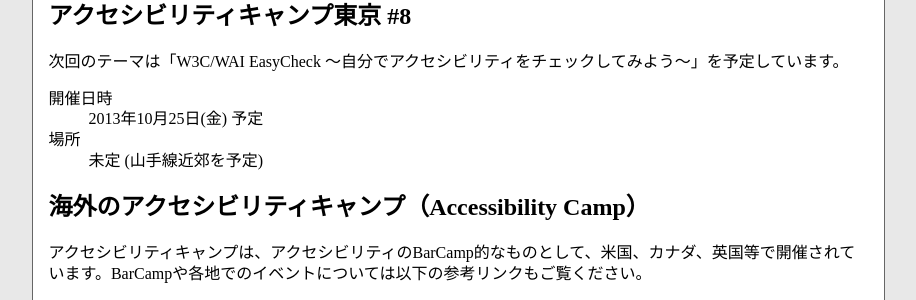
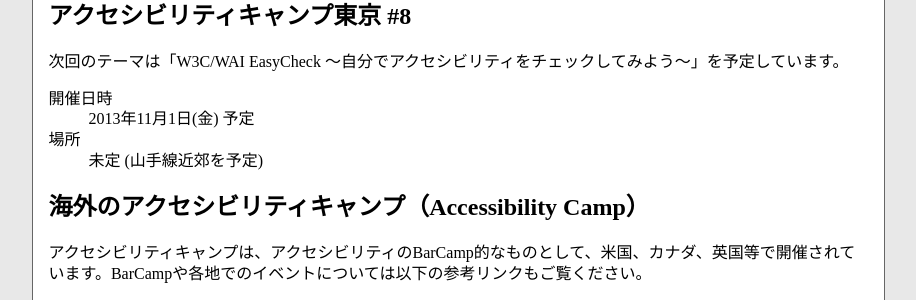
Before and after one commit to a11ytokyo/a11ytokyo.github.io, a Jekyll site: the page built from index.md, in a window 1280 px wide. Shown: the part 633-933 px from the top of the page, without its empty margins (182-1098 px from the left). Built offline with Jekyll 4.4.1, drawn with Linux system fonts in a browser that asks for light colours.

Commit message:
開催予定日を変更

```diff
--- a/index.md
+++ b/index.md
@@ -23,7 +23,7 @@ layout: common
 次回のテーマは「W3C/WAI EasyCheck ～自分でアクセシビリティをチェックしてみよう～」を予定しています。
 
 開催日時
-:   2013年10月25日(金) 予定
+:   2013年11月1日(金) 予定
 
 場所
 :   未定 (山手線近郊を予定)
```
